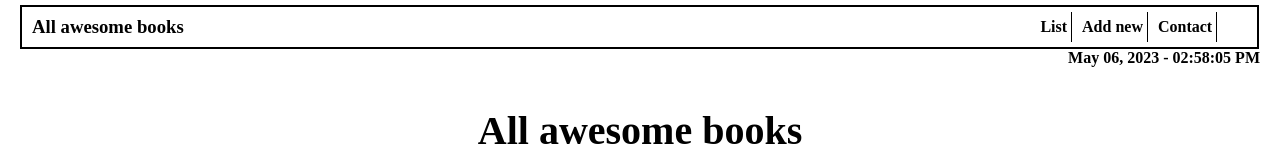
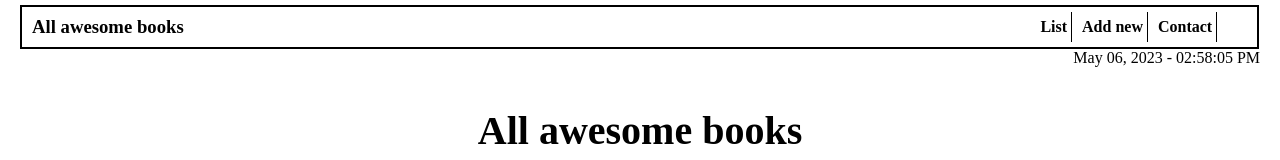
Before and after one commit to Unleashedicon/awesome-books, a website with bundled scripts: page index.html in a window 1280 px wide. Shown: the top 160 px of the page. Built offline with nearby package versions, Linux system fonts and the light colour scheme.

Commit message:
Update index.css

```diff
--- a/index.css
+++ b/index.css
@@ -21,7 +21,7 @@ section:target {
 #datetime {
   display: flex;
   justify-content: flex-end;
-  font-weight: 550;
+  font-weight: 549;
 }
 
 #book-list {
```
